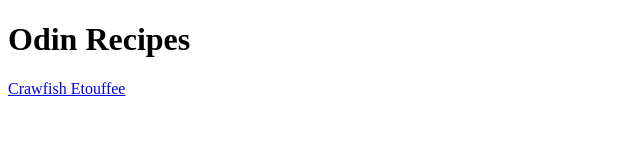
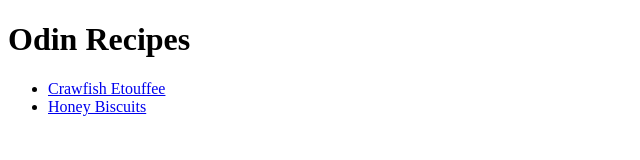
Before and after one commit to riddled1002/odin-recipes, a plain HTML site: page index.html in a window 1280 px wide. Shown: the whole page, without its empty margins (0-640 px from the left). Drawn offline with Linux system fonts and the light colour scheme.

Commit message:
modified:   index.html
    Added link to biscuits.html.

```diff
--- a/index.html
+++ b/index.html
@@ -6,6 +6,9 @@
     </head>
     <body>
         <h1>Odin Recipes</h1>
-        <a href="./recipes/crawfish.html">Crawfish Etouffee</a>
+        <ul>
+        <li><a href="./recipes/crawfish.html">Crawfish Etouffee</a></li>
+        <li><a href="./recipes/biscuits.html">Honey Biscuits</a></li>
+        </ul>
     </body>
 </html>
```
